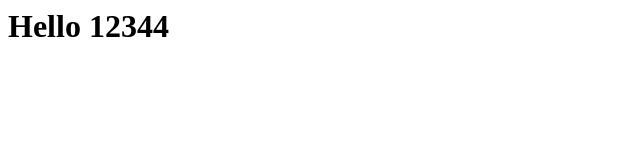
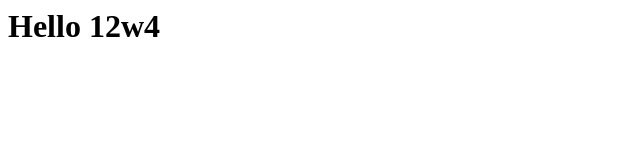
Before and after one commit to youp35/first, a plain HTML site: page static/index.html in a window 1280 px wide. Shown: the full height of the page, 0-640 px from the left. Drawn offline with Linux system fonts and the light colour scheme.

Commit message:
feat: update site and validation workflow GH-2

```diff
--- a/static/index.html
+++ b/static/index.html
@@ -2,6 +2,6 @@
 <head>
 </head>
 <body>
-   <h1>Hello 12344</h1>
+   <h1>Hello 12w4</h1>
     </body>
 </html>
```
Also changed, not shown: 1 other file.
